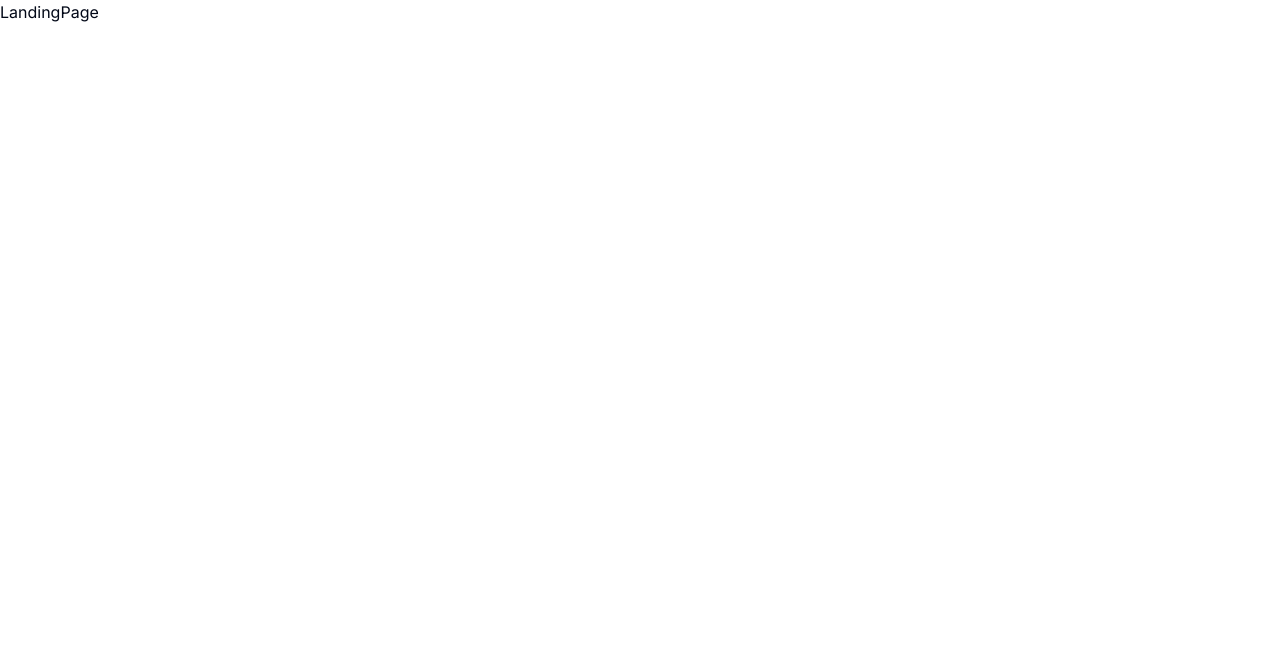
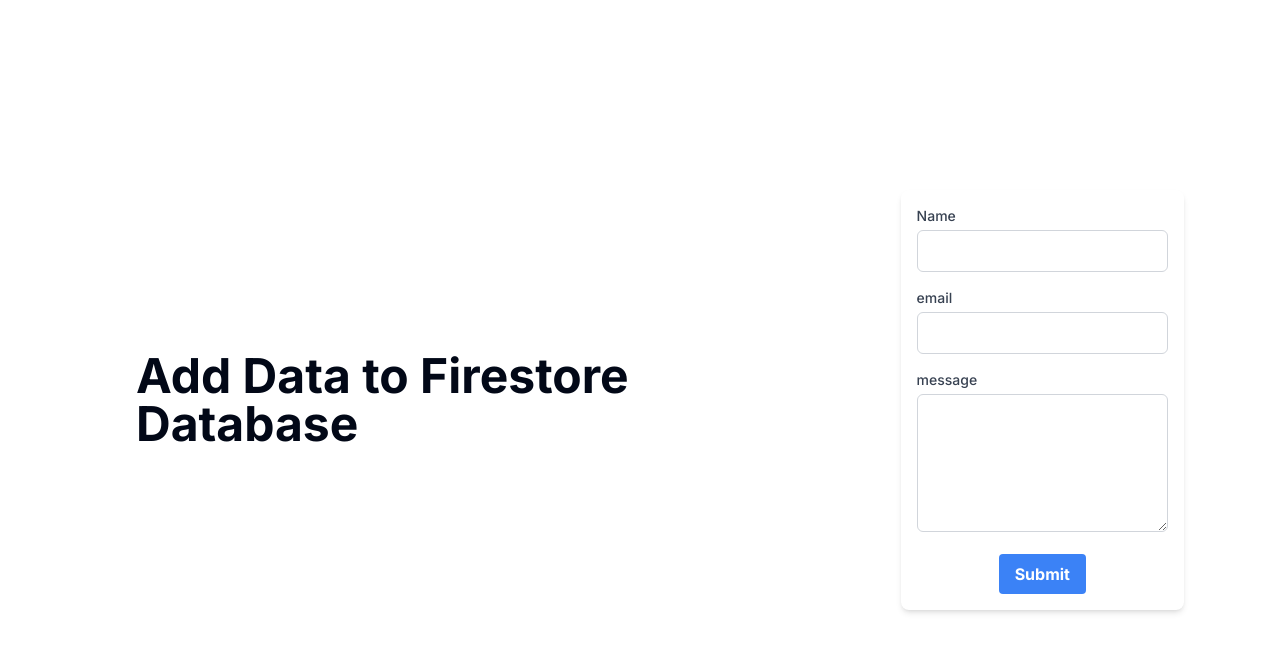
Before and after one commit to ArashFP/Group-assignment-js3, a Next.js app in the folder event-manager/: page / in a window 1280 px wide. Shown: the top 652 px of the page. Built offline with nearby package versions, Linux system fonts and the light colour scheme; no server answers.

Commit message:
skicka fil till firebase

```diff
--- a/event-manager/app/page.jsx
+++ b/event-manager/app/page.jsx
@@ -1,6 +1,89 @@
+'use client'
+import { db } from '../firebase/config.js'
+import { collection, addDoc } from 'firebase/firestore'
+import React, { useState } from 'react'
+
+async function addDataToFirestore(name, email, message) {
+  try {
+    const docRef = await addDoc(collection(db, "messages"), {
+      name: name,
+      email: email,
+      message: message
+    });
+    console.log("Document written with ID: ", docRef.id);
+    return true;
+  } catch (error) {
+    console.error("Error adding document: ", error);
+    return false;
+  }
+}
+
+
 function LandingPage() {
+
+  const [name, setName] = useState('');
+  const [email, setEmail] = useState('');
+  const [message, setMessage] = useState('');
+
+  const handleSubmit = async (e) => {
+    e.preventDefault();
+    console.log('Handling submit:', { name, email, message });
+    const added = await addDataToFirestore(name, email, message);
+    console.log('Added:', added);
+    if (added) {
+      setName('');
+      setEmail('');
+      setMessage('');
+
+      alert('Data added to Firestore');
+    } else {
+      alert('Failed to add data. Check the console for errors.');
+    }
+  }
+
   return (
-    <div>LandingPage</div>
+      <main className="flex min-h-screen felx-col items-center p-24 ">
+        <h1
+        className="text-5xl font-bold m-10">
+          Add Data to Firestore Database
+        </h1>
+        <form onSubmit={handleSubmit} className='max-w-md mx-auto p-4 bg-white shadow-md rounded-lg'>
+        <div className='mb-4'>
+          <label htmlFor='name' className='block text-sm font-medium text-gray-700'>Name</label>
+          <input type="text" id='name'
+          className='mt-1 p-2 w-full border border-gray-300 rounded-md'
+          value={name}
+          onChange={(e) => setName(e.target.value)}
+          />
+        </div>
+
+        <div className='mb-4'>
+          <label htmlFor='email' className='block text-sm font-medium text-gray-700'>email</label>
+          <input type="text" id='email'
+          className='mt-1 p-2 w-full border border-gray-300 rounded-md'
+          value={email}
+          onChange={(e) => setEmail(e.target.value)}
+          />
+        </div>
+
+        <div className='mb-4'>
+          <label htmlFor='message' className='block text-sm font-medium text-gray-700'>message</label>
+          <textarea
+           rows={5}
+           id='message'
+          className='mt-1 p-2 w-full border border-gray-300 rounded-md'
+          value={message}
+          onChange={(e) => setMessage(e.target.value)}
+          ></textarea>
+        </div>
+        <div className='text-center'>
+        <button type='submit'
+        className='bg-blue-500 hover:bg-blue-700 text-white font-bold py-2 px-4 rounded'>
+          Submit
+         </button>
+        </div>
+        </form>
+      </main>
   )
 }
 export default LandingPage
```
Also changed, not shown: event-manager/.eslintrc.json, event-manager/firebase/config.js (line endings or trailing spaces), 1 other file (tests, documents, lock files or other folders).
